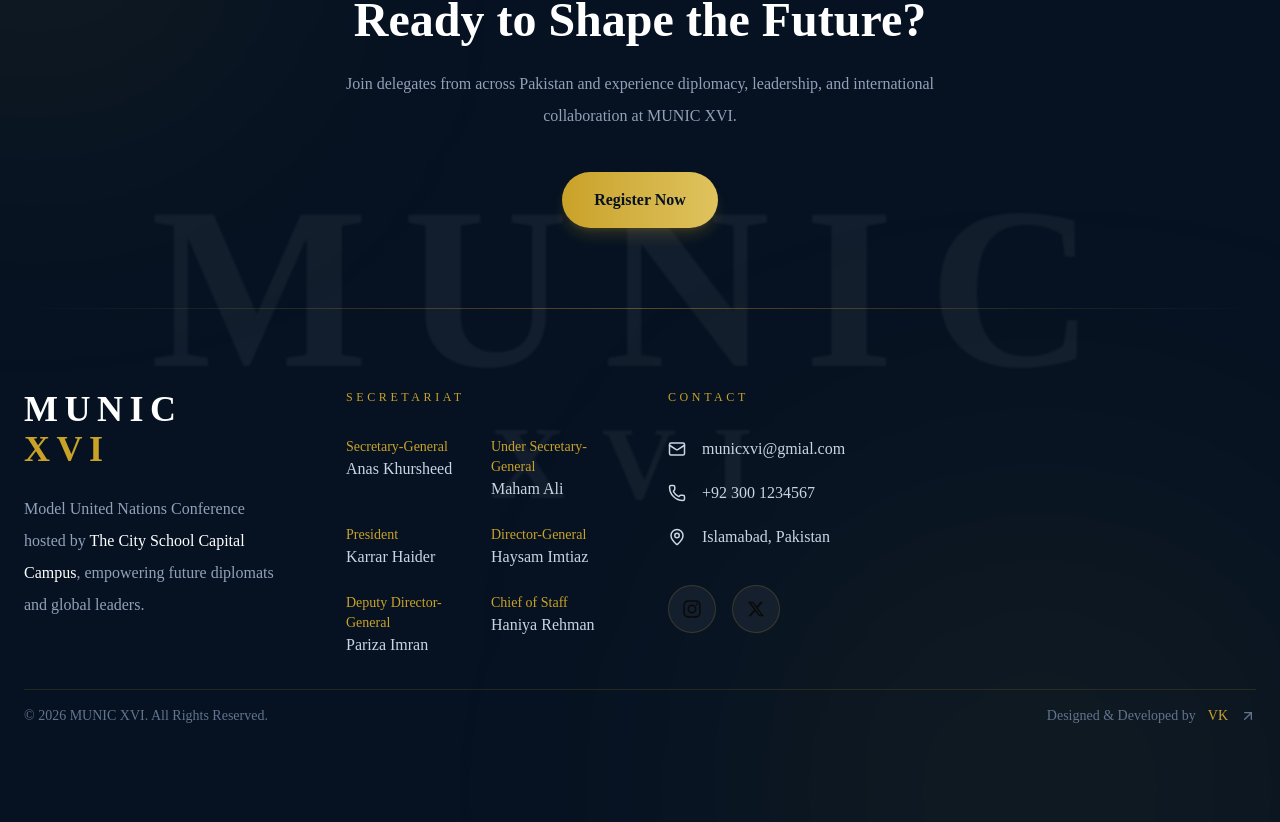
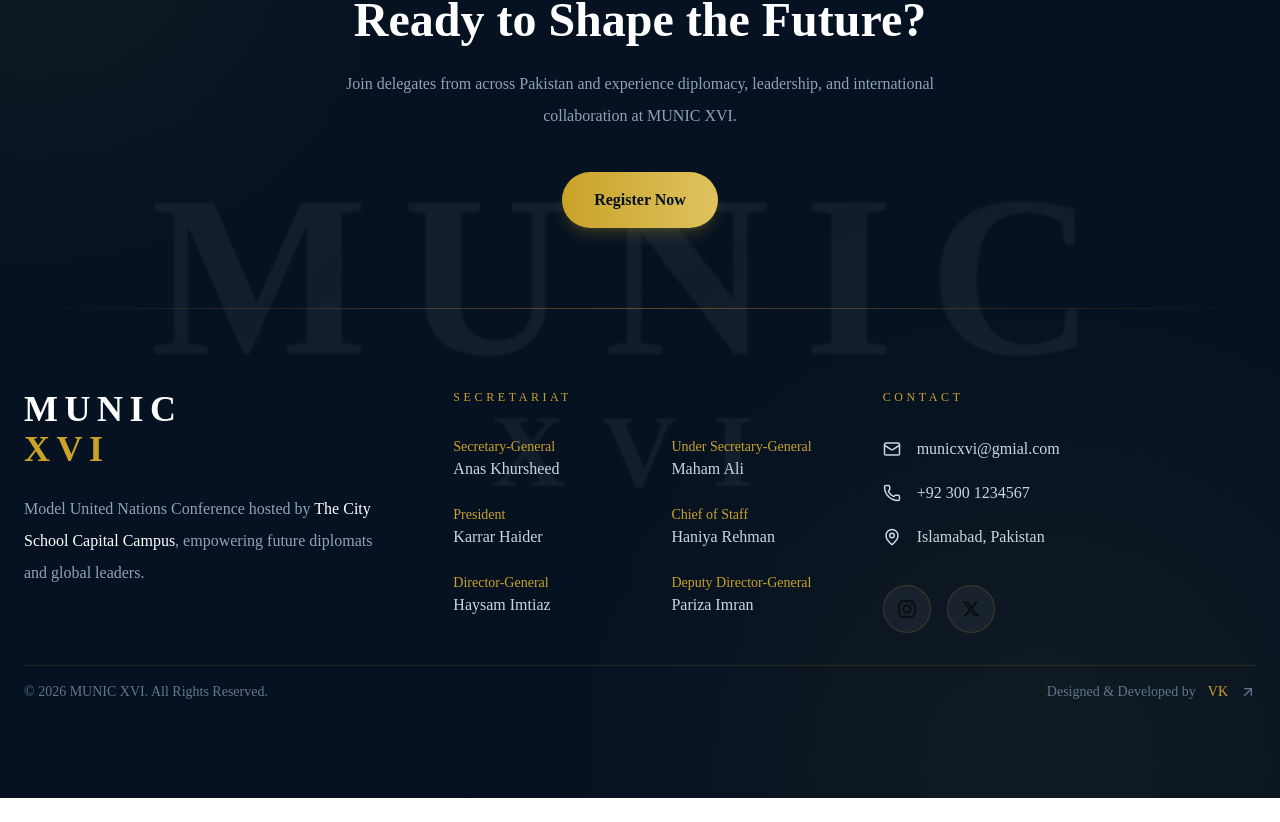
Before and after one commit to wasif-69/municxvi, a Next.js app: page / in a window 1280 px wide. Shown: the part 3064-3886 px from the top of the page. After the commit the page ends 3862 px from the top, so only its background shows below. Built offline with nearby package versions, Linux system fonts and the light colour scheme.

Commit message:
more changes

```diff
--- a/Components/footer/footer.tsx
+++ b/Components/footer/footer.tsx
@@ -66,7 +66,7 @@
 
                 {/* Main Footer */}
 
-                <div className="grid lg:grid-cols-4 gap-14">
+                <div className="grid lg:grid-cols-3 gap-14">
 
                     {/* Brand */}
 
@@ -94,12 +94,12 @@
 
 
                     {/* Secretariat */}
-                    <div>
+                    <div className="">
                         <h3 className="uppercase tracking-[0.3em] text-[#C9A227] text-xs mb-8">
                             Secretariat
                         </h3>
 
-                        <div className="grid grid-cols-1 md:grid-cols-2 gap-6 text-slate-300">
+                        <div className="grid grid-cols-1 md:grid-cols-[1.25fr_1fr] gap-6 text-slate-300">
                             <div>
                                 <p className="text-[#C9A227] text-sm">
                                     Secretary-General
@@ -108,7 +108,7 @@
                             </div>
 
                             <div>
-                                <p className="text-[#C9A227] text-sm">
+                                <p className="text-[#C9A227] text-sm whitespace-nowrap">
                                     Under Secretary-General
                                 </p>
                                 <p>Maham Ali</p>
@@ -119,6 +119,13 @@
                                     President
                                 </p>
                                 <p>Karrar Haider</p>
+                            </div>
+
+                            <div>
+                                <p className="text-[#C9A227] text-sm">
+                                    Chief of Staff
+                                </p>
+                                <p>Haniya Rehman</p>
                             </div>
 
                             <div>
@@ -135,12 +142,7 @@
                                 <p>Pariza Imran</p>
                             </div>
 
-                            <div>
-                                <p className="text-[#C9A227] text-sm">
-                                    Chief of Staff
-                                </p>
-                                <p>Haniya Rehman</p>
-                            </div>
+
                         </div>
                     </div>
 
```
